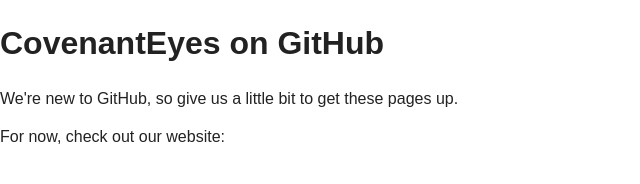
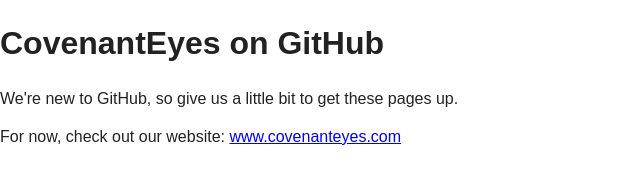
Before and after one commit to CovenantEyes/covenanteyes.github.com, a plain HTML site: page index.html in a window 1280 px wide. Shown: the whole page, without its empty margins (0-640 px from the left). Drawn offline with nearby package versions, Linux system fonts and the light colour scheme.

Commit message:
Oops...forget the rest of the link.

```diff
--- a/index.html
+++ b/index.html
@@ -38,7 +38,7 @@
   <div role="main">
     <h1>CovenantEyes on GitHub</h1>
     <p>We're new to GitHub, so give us a little bit to get these pages up.</p>
-	<p>For now, check out our website: <a href="http://www.covenanteyes.com/"></p>
+	<p>For now, check out our website: <a href="http://www.covenanteyes.com/">www.covenanteyes.com</a></p>
   </div>
   <footer>
 
```
